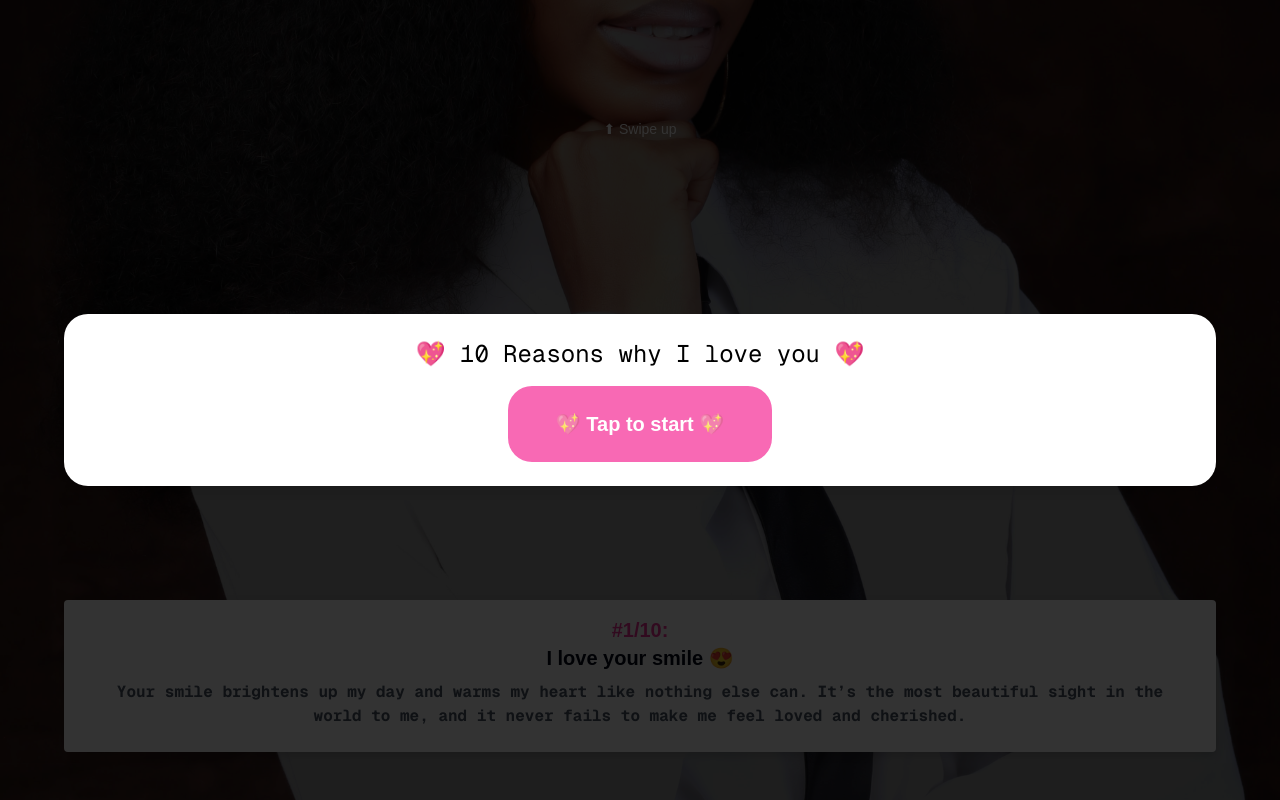
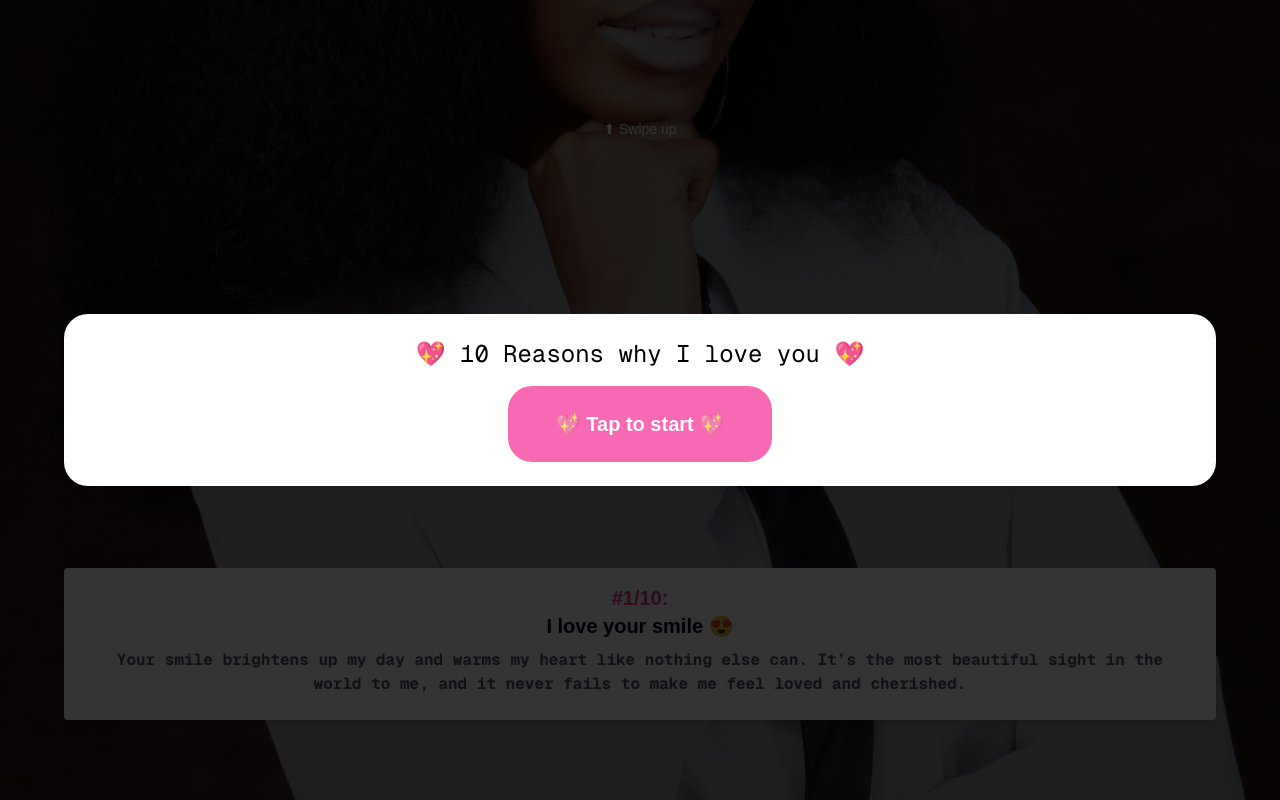
Before and after one commit to KodenOps/ValQ, a Next.js app: page / in a window 1280 px wide. Built offline with nearby package versions, Linux system fonts and the light colour scheme.

Commit message:
updated position

```diff
--- a/app/page.tsx
+++ b/app/page.tsx
@@ -309,7 +309,7 @@ export default function ValentinePage() {
 						/>
 						<div className='absolute inset-0 bg-black/40' />
 
-						<div className='relative z-10 mb-12 bg-white w-[90%] rounded-sm text-slate-950  font-bold px-6 drop-shadow-lg p-4'>
+						<div className='relative z-10 mb-20 bg-white w-[90%] rounded-sm text-slate-950  font-bold px-6 drop-shadow-lg p-4'>
 							{loveCards[step].id == '???' && (
 								<h2 className='text-xl w-full text-center'>
 									<span className='text-pink-500 text-xl text-center w-full block'>
```
